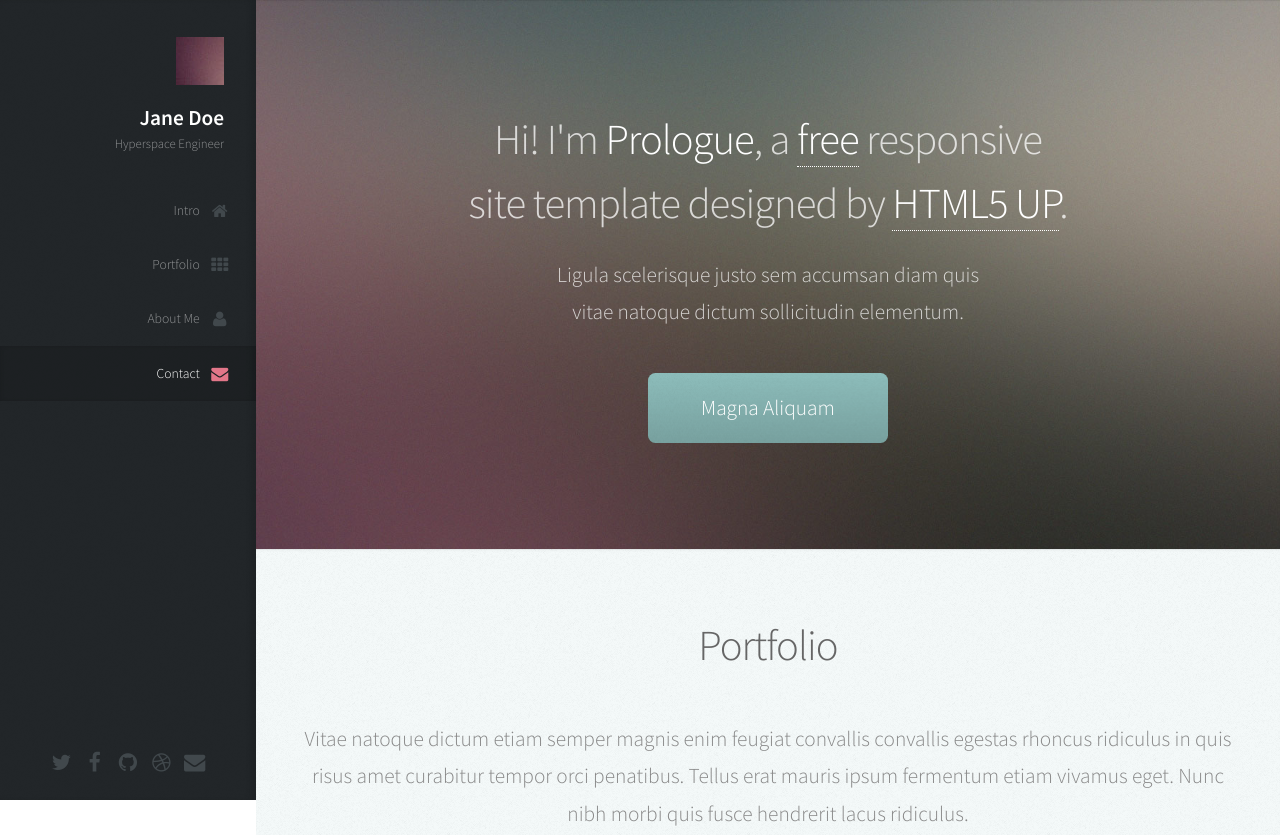
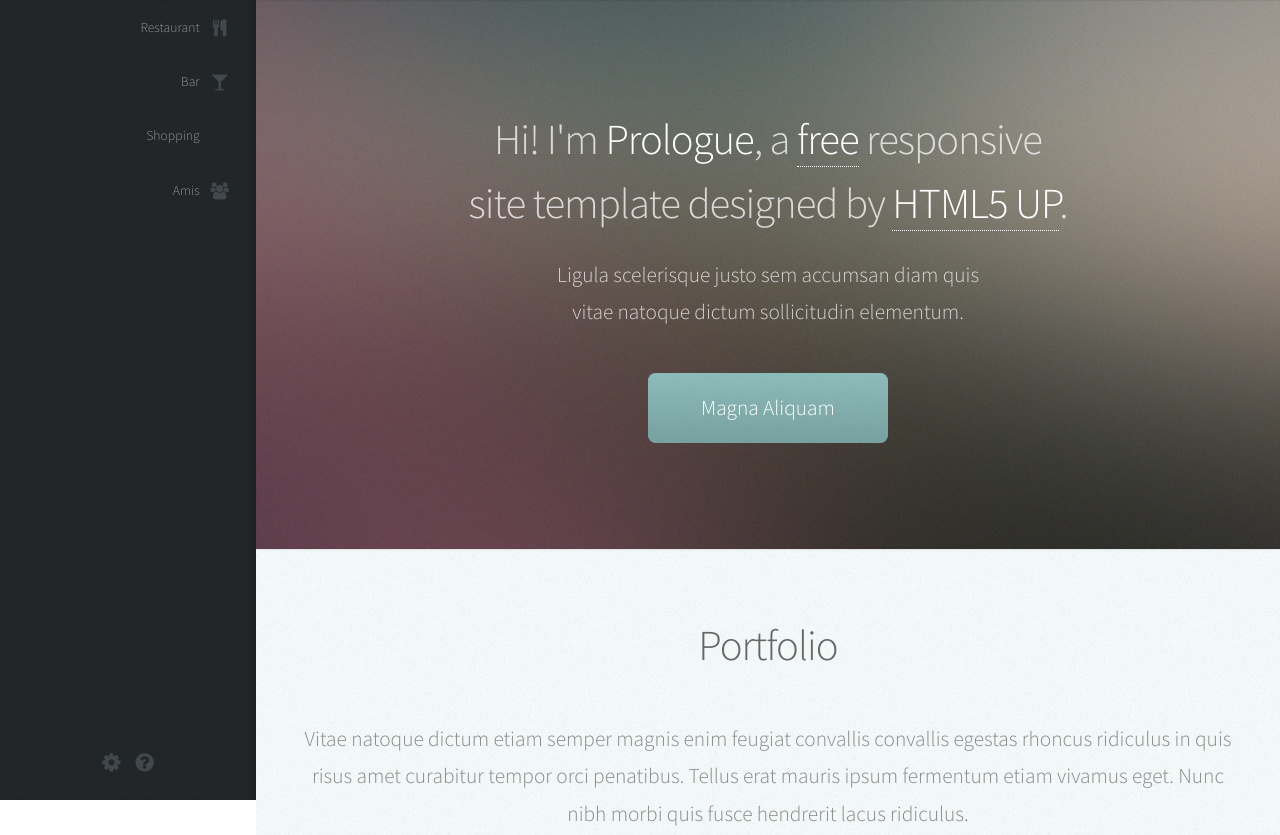
Before and after one commit to T0nio/carnected, a plain HTML site: page index.html in a window 1280 px wide. Shown: the top 835 px of the page. Drawn offline with Linux system fonts and the light colour scheme.

Commit message:
Some categories in the menu

```diff
--- a/index.html
+++ b/index.html
@@ -1,9 +1,4 @@
 <!DOCTYPE HTML>
-<!--
-	Prologue by HTML5 UP
-	html5up.net | @n33co
-	Free for personal and commercial use under the CCA 3.0 license (html5up.net/license)
--->
 <html>
 	<head>
 		<title>Prologue by HTML5 UP</title>
@@ -20,34 +15,13 @@
 			<div id="header">
 
 				<div class="top">
-
-					<!-- Logo -->
-						<div id="logo">
-							<span class="image avatar48"><img src="images/avatar.jpg" alt="" /></span>
-							<h1 id="title">Jane Doe</h1>
-							<p>Hyperspace Engineer</p>
-						</div>
-
 					<!-- Nav -->
 						<nav id="nav">
-							<!--
-
-								Prologue's nav expects links in one of two formats:
-
-								1. Hash link (scrolls to a different section within the page)
-
-								   <li><a href="#foobar" id="foobar-link" class="icon fa-whatever-icon-you-want skel-layers-ignoreHref"><span class="label">Foobar</span></a></li>
-
-								2. Standard link (sends the user to another page/site)
-
-								   <li><a href="http://foobar.tld" id="foobar-link" class="icon fa-whatever-icon-you-want"><span class="label">Foobar</span></a></li>
-
-							-->
 							<ul>
-								<li><a href="#top" id="top-link" class="skel-layers-ignoreHref"><span class="icon fa-home">Intro</span></a></li>
-								<li><a href="#portfolio" id="portfolio-link" class="skel-layers-ignoreHref"><span class="icon fa-th">Portfolio</span></a></li>
-								<li><a href="#about" id="about-link" class="skel-layers-ignoreHref"><span class="icon fa-user">About Me</span></a></li>
-								<li><a href="#contact" id="contact-link" class="skel-layers-ignoreHref"><span class="icon fa-envelope">Contact</span></a></li>
+								<li><a href="#" id="top-link"><span class="icon fa-cutlery">Restaurant</span></a></li>
+								<li><a href="#" id="portfolio-link"><span class="icon fa-glass">Bar</span></a></li>
+								<li><a href="#" id="about-link"><span class="icon fa-shopping-bag">Shopping</span></a></li>
+								<li><a href="#" id="contact-link"><span class="icon fa-users">Amis</span></a></li>
 							</ul>
 						</nav>
 
@@ -57,11 +31,8 @@
 
 					<!-- Social Icons -->
 						<ul class="icons">
-							<li><a href="#" class="icon fa-twitter"><span class="label">Twitter</span></a></li>
-							<li><a href="#" class="icon fa-facebook"><span class="label">Facebook</span></a></li>
-							<li><a href="#" class="icon fa-github"><span class="label">Github</span></a></li>
-							<li><a href="#" class="icon fa-dribbble"><span class="label">Dribbble</span></a></li>
-							<li><a href="#" class="icon fa-envelope"><span class="label">Email</span></a></li>
+							<li><a href="#" class="icon fa-cog"><span class="label">Paramètres</span></a></li>
+							<li><a href="#" class="icon fa-question-circle "><span class="label">Aide</span></a></li>
 						</ul>
 
 				</div>
```
